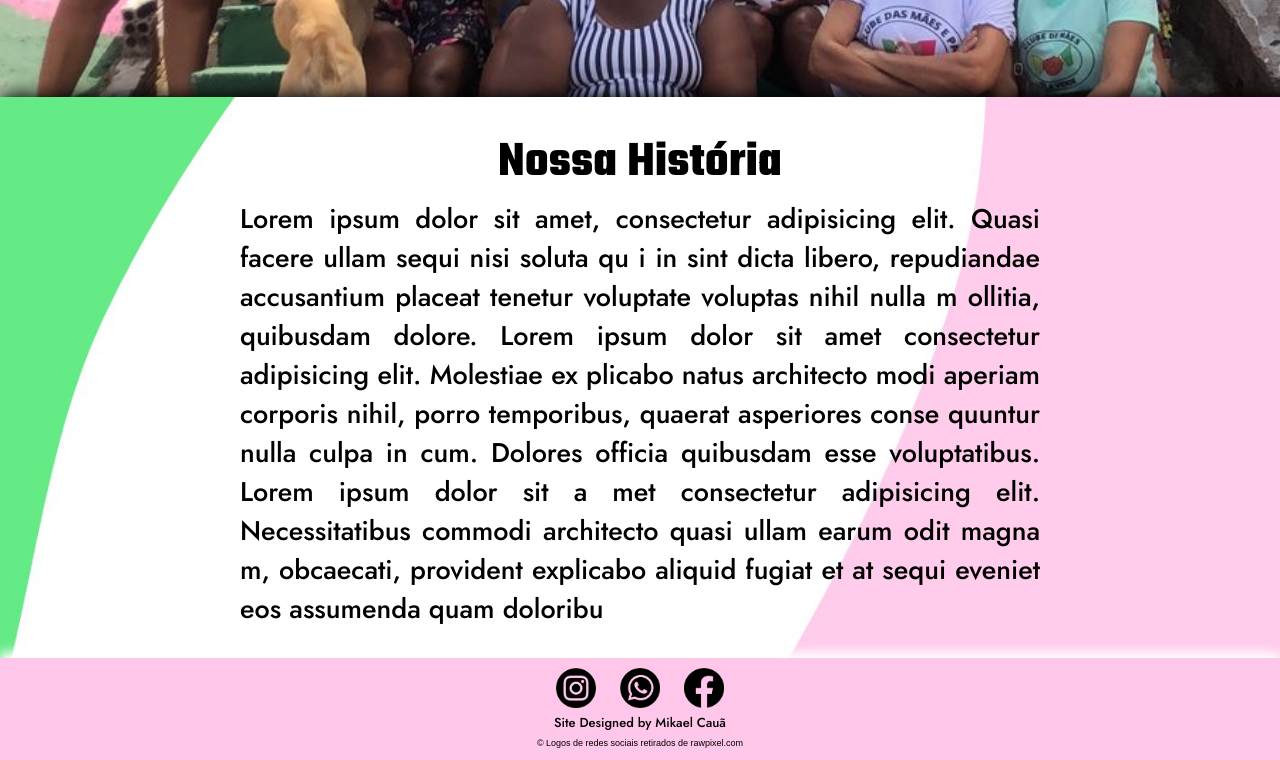
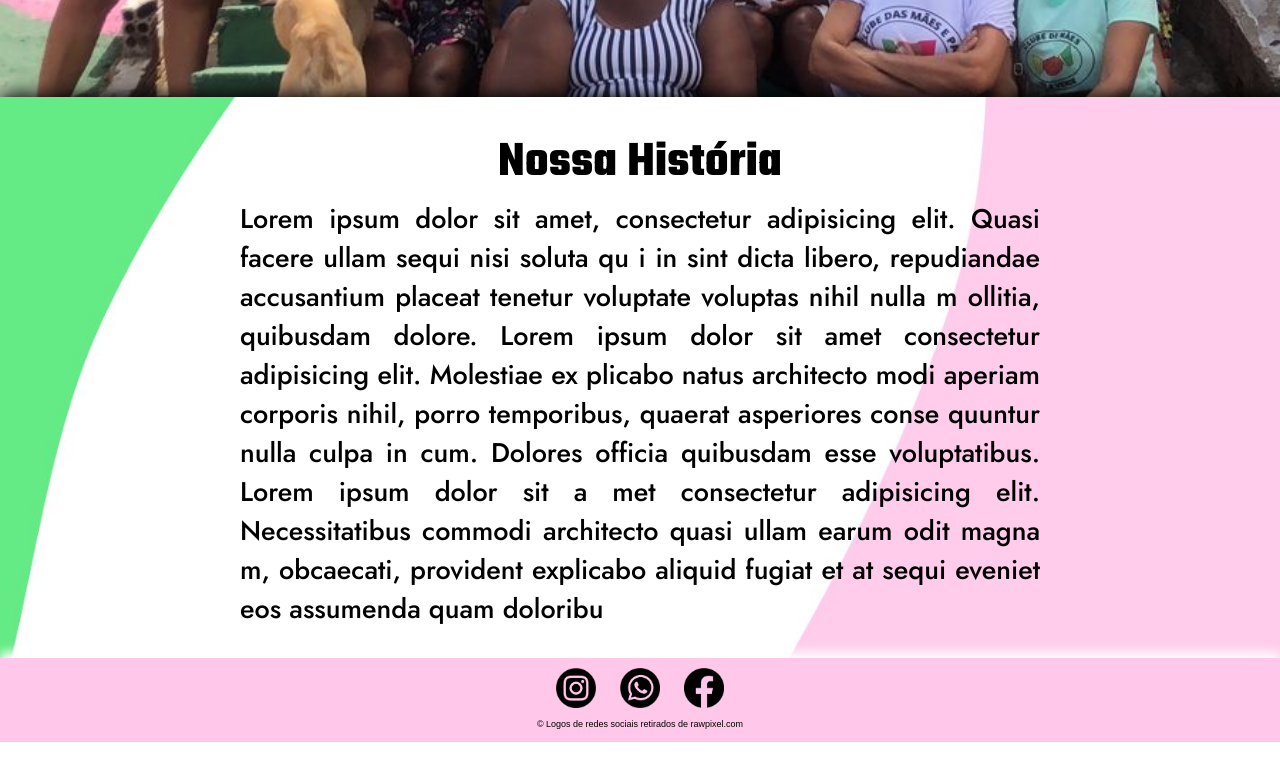
Before and after one commit to mikaelcaua/ClubeMaesSite, a plain HTML site: page Pags/Home.html in a window 1280 px wide. Shown: the part 889-1649 px from the top of the page. Drawn offline with Linux system fonts and the light colour scheme.

Commit message:
retirando meu nome do copyright

```diff
--- a/Pags/Home.html
+++ b/Pags/Home.html
@@ -54,9 +54,10 @@
             <a href="https://www.instagram.com/maesitaquibacanga/" target="_blank"><img src="../Images/InstagramLogo.png" alt="instagramLogo"></a>
             <a href="https://wa.me/5598999114403" target="_blank"><img src="../Images/WhatsappLogo.png" alt="WhatsappLogo"></a>
             <a href="https://www.facebook.com/maes.itaquibacanga/" target="_blank"><img src="../Images/FacebookLogo.png" alt="facebookLogo"></a>
-            <p>Site Designed by Mikael Cauã</p>
-            <a href="https://br.freepik.com/vetores-gratis/conjunto-de-icones-de-midia-social-com-logotipos-do-facebook-instagram-twitter-tiktok-e-youtube_17221200.htm#query=instagram&position=1&from_view=search&track=sph&uuid=342f5d00-cecf-4d19-b44f-ca89fa52e8eb" target="_blank">&copy; Logos de redes sociais retirados de rawpixel.com
-            </a>
+            <p>
+                <a href="https://br.freepik.com/vetores-gratis/conjunto-de-icones-de-midia-social-com-logotipos-do-facebook-instagram-twitter-tiktok-e-youtube_17221200.htm#query=instagram&position=1&from_view=search&track=sph&uuid=342f5d00-cecf-4d19-b44f-ca89fa52e8eb" target="_blank">&copy; Logos de redes sociais retirados de rawpixel.com
+                </a>
+            </p>
         </p>
     </footer>
 </body>
```
Also changed, not shown: Pags/Projects.html (+4 -3 lines).
